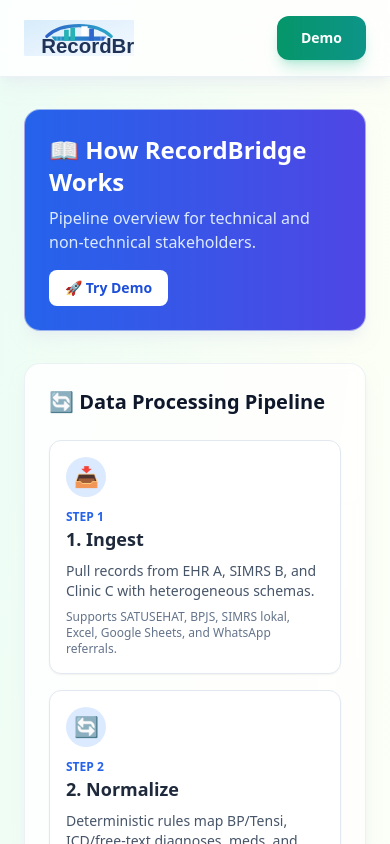
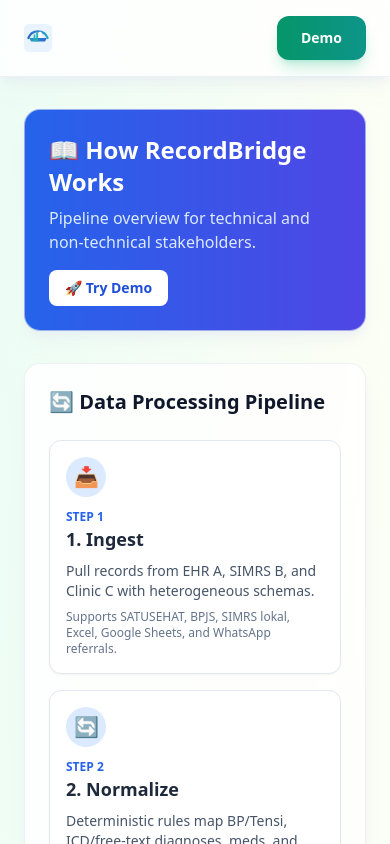
Before and after one commit to sobri3195/recordbridge, a Next.js app: page /how-it-works in a window 390 px wide. Shown: the top 844 px of the page. Built offline with nearby package versions, Linux system fonts and the light colour scheme.

Commit message:
Improve logo responsiveness on small screens

```diff
--- a/app/layout.tsx
+++ b/app/layout.tsx
@@ -21,7 +21,7 @@
           <nav className="mx-auto flex max-w-7xl items-center justify-between px-6 py-4">
             <Link href="/" className="group flex items-center gap-3">
               <div className="relative">
-                <Logo size="sm" variant="full" className="transition-opacity duration-300 group-hover:opacity-90" />
+                <Logo size="sm" variant="adaptive" className="transition-opacity duration-300 group-hover:opacity-90" />
                 <div className="absolute inset-0 rounded-full bg-emerald-500/20 blur-xl opacity-0 transition-opacity duration-300 group-hover:opacity-100"></div>
               </div>
               <span className="hidden rounded-full bg-gradient-to-r from-emerald-100 to-teal-100 px-3 py-1 text-xs font-bold text-emerald-700 md:inline-block shadow-sm">
@@ -60,7 +60,7 @@
             <div className="grid grid-cols-1 gap-10 md:grid-cols-4">
               <div className="space-y-4">
                 <div className="flex items-center gap-3">
-                  <Logo size="sm" variant="full" />
+                  <Logo size="sm" variant="adaptive" />
                 </div>
                 <p className="text-sm text-slate-600 leading-relaxed">
                   Schema-less EHR/SIMRS translator untuk integritas data kesehatan Indonesia.
--- a/components/Logo.tsx
+++ b/components/Logo.tsx
@@ -3,7 +3,7 @@
 
 interface LogoProps {
   size?: 'sm' | 'md' | 'lg';
-  variant?: 'icon' | 'full';
+  variant?: 'icon' | 'full' | 'adaptive';
   className?: string;
 }
 
@@ -39,6 +39,27 @@
     );
   }
 
+  if (variant === 'adaptive') {
+    return (
+      <div className={clsx('relative shrink-0', className)}>
+        <div className={clsx('relative sm:hidden', config.icon)}>
+          <Image src="/favicon.svg" alt="RecordBridge logo" fill sizes={config.iconSizeHint} className="object-contain" priority />
+        </div>
+        <div className={clsx('relative hidden sm:block', config.full)}>
+          <Image
+            src="/logo.svg"
+            alt="RecordBridge"
+            width={280}
+            height={92}
+            sizes={config.fullSizeHint}
+            className="h-auto w-full"
+            priority
+          />
+        </div>
+      </div>
+    );
+  }
+
   return (
     <div className={clsx('relative shrink-0', config.full, className)}>
       <Image
```
